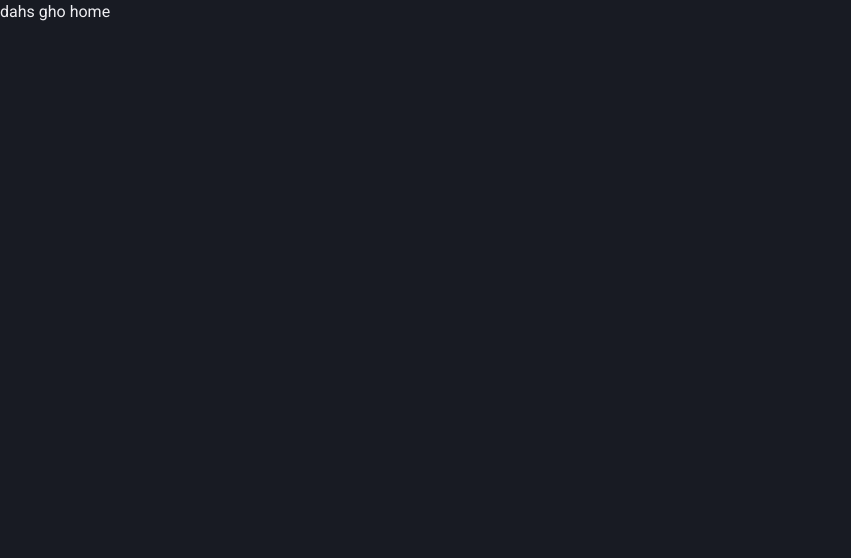
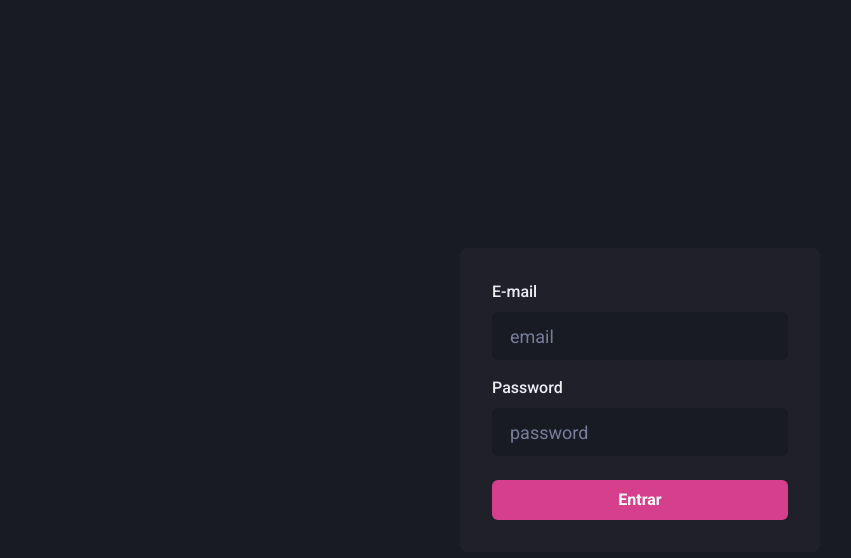
Before and after one commit to leandroatavares/ignite-dash-go, a Next.js app: page / in a window 1280 px wide. Shown: the top 558 px of the page, without its empty margins (0-851 px from the left). Built offline with nearby package versions, Linux system fonts and the light colour scheme.

Commit message:
cria tela de login

```diff
--- a/src/pages/_app.tsx
+++ b/src/pages/_app.tsx
@@ -4,7 +4,7 @@
 
 function MyApp({ Component, pageProps }: AppProps) {
   return (
-    <ChakraProvider resetCSS theme={theme}>
+    <ChakraProvider theme={theme}>
       <Component {...pageProps} />
     </ChakraProvider>
   )
--- a/src/pages/index.tsx
+++ b/src/pages/index.tsx
@@ -1,6 +1,56 @@
+import { Button, Flex, FormControl, FormLabel, Input, Stack } from '@chakra-ui/react'
 
 export default function Home() {
   return (
-    <h1>dahs gho home</h1>
+    <Flex
+      w="100vw"
+      h="100vh"
+      align="center"
+      justify="center"
+    >
+      <Flex as="form"
+        w="100%"
+        maxW={360}
+        bg="gray.800"
+        p="8"
+        borderRadius={8}
+        flexDir="column"
+      >
+        <Stack spacing="4">
+          <FormControl>
+            <FormLabel htmlFor='email'>E-mail</FormLabel>
+            <Input
+              name='email'
+              type="text"
+              placeholder='email'
+              focusBorderColor='pink.500'
+              bgColor="gray.900"
+              variant="filled"
+              _hover={{
+                bgColor: "gray.900"
+              }}
+              size="lg"
+            />
+          </FormControl>
+
+          <FormControl>
+            <FormLabel htmlFor='password'>Password</FormLabel>
+            <Input
+              name='password'
+              type="password"
+              placeholder='password'
+              focusBorderColor='pink.500'
+              bgColor="gray.900"
+              variant="filled"
+              _hover={{
+                bgColor: "gray.900"
+              }}
+              size="lg"
+            />
+          </FormControl>
+        </Stack>
+        <Button type='submit' mt="6" colorScheme="pink">Entrar</Button>
+      </Flex>
+    </Flex>
   )
 }
```
